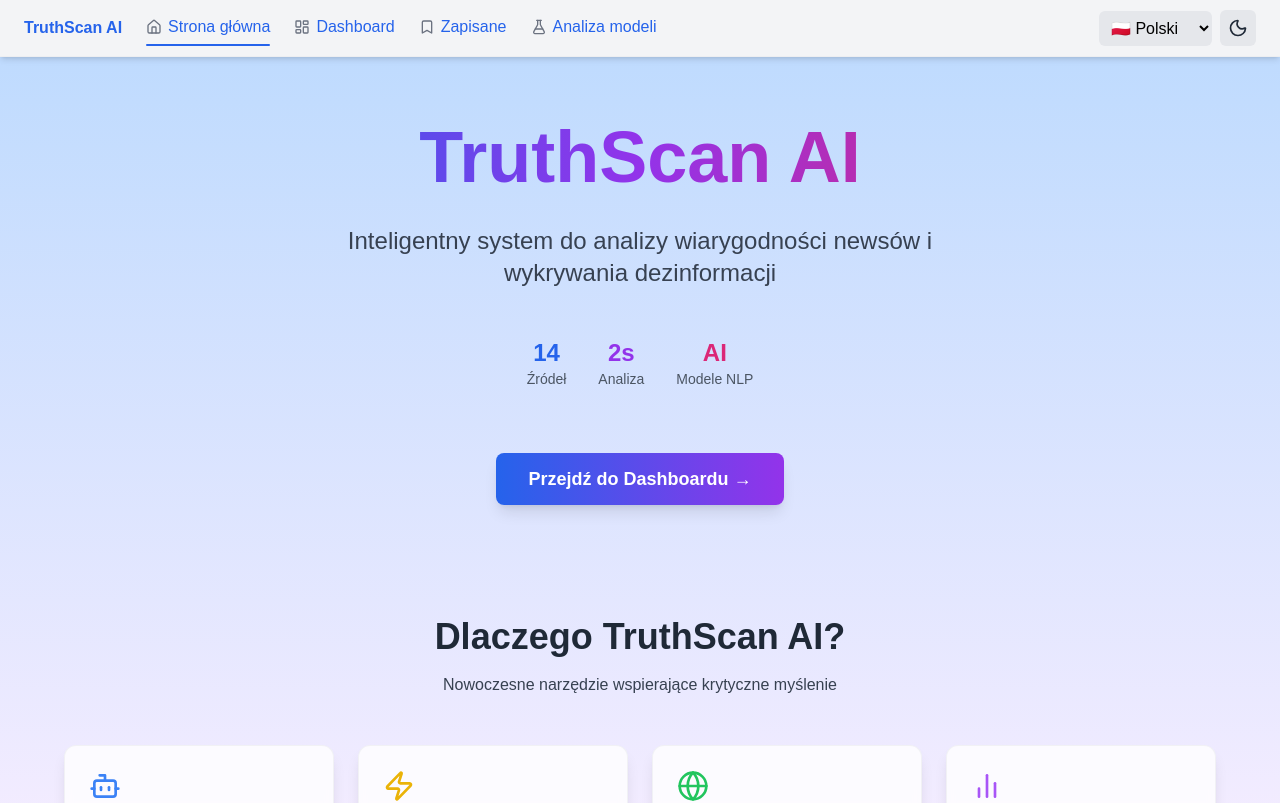
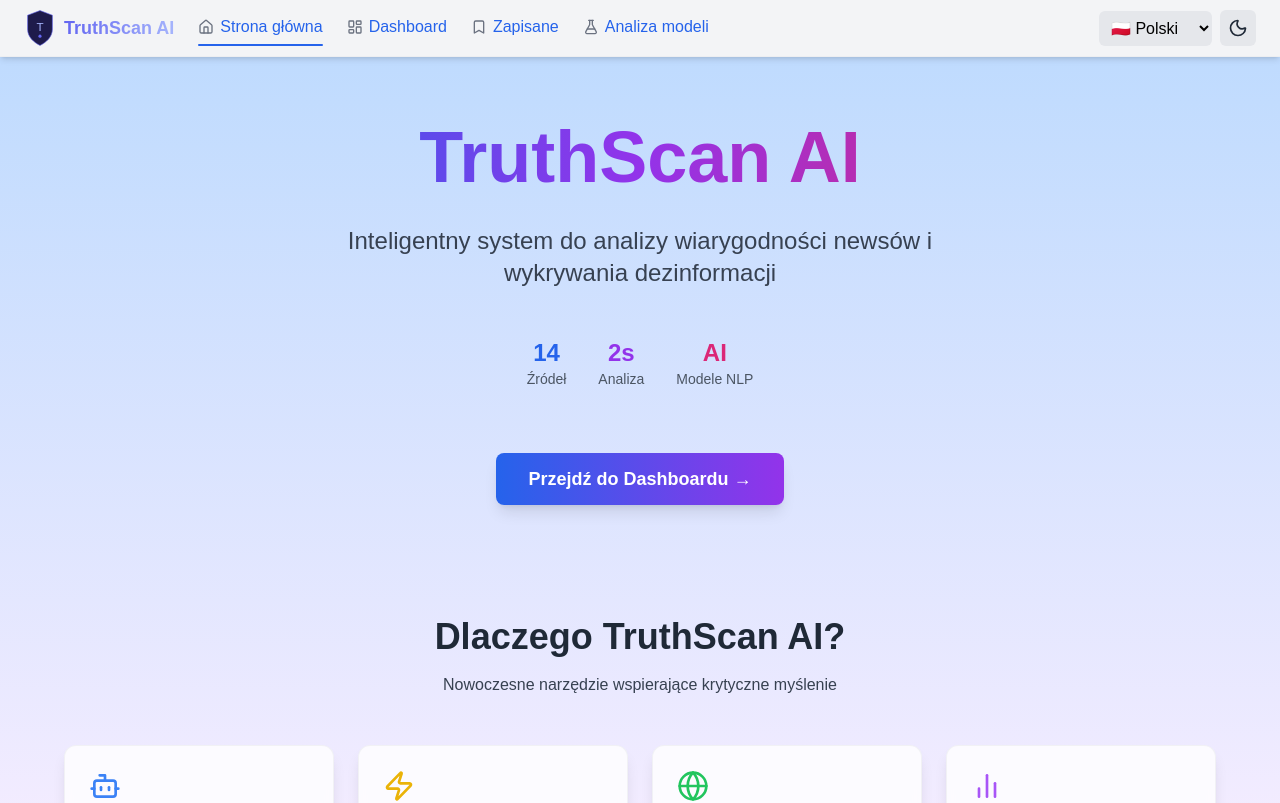
Before and after one commit to Bjornpool/TruthScan-AI-2.0, a Next.js app in the folder frontend/: page / in a window 1280 px wide. Shown: the top 803 px of the page. Built offline with nearby package versions, Linux system fonts and the light colour scheme; no server answers.

Commit message:
feat: logotyp SVG w NavBar (tarcza + gradient tekstu, mobile-responsive)

```diff
--- /dev/null
+++ b/frontend/components/Logo.tsx
@@ -0,0 +1,35 @@
+const shield = (
+  <svg width="32" height="38" viewBox="0 0 72 98" fill="none" xmlns="http://www.w3.org/2000/svg">
+    <path d="M36 4 L68 16 L68 52 C68 72 52 86 36 94 C20 86 4 72 4 52 L4 16 Z"
+          fill="#1e1b4b" stroke="#6366f1" strokeWidth="1.5"/>
+    <text x="36" y="58" fontFamily="sans-serif" fontSize="30" fontWeight="500"
+          fill="#a5b4fc" textAnchor="middle">T</text>
+    <circle cx="36" cy="70" r="4" fill="#6366f1"/>
+  </svg>
+);
+
+export default function Logo() {
+  return (
+    <div className="flex items-center select-none" aria-label="TruthScan AI" role="img">
+      {/* Mobile: tylko tarcza */}
+      <span className="flex items-center md:hidden">
+        {shield}
+      </span>
+
+      {/* Desktop: tarcza + tekst */}
+      <span className="hidden md:flex items-center gap-2">
+        {shield}
+        <span
+          className="font-bold text-lg"
+          style={{
+            background: "linear-gradient(to right, #6366f1, #a5b4fc)",
+            WebkitBackgroundClip: "text",
+            WebkitTextFillColor: "transparent",
+          }}
+        >
+          TruthScan AI
+        </span>
+      </span>
+    </div>
+  );
+}
--- a/frontend/components/NavBar.tsx
+++ b/frontend/components/NavBar.tsx
@@ -18,6 +18,7 @@ import { motion } from "framer-motion";
 import { Home, LayoutDashboard, Bookmark, FlaskConical } from "lucide-react";
 import LanguageSwitcher from "./LanguageSwitcher";
 import DarkModeToggle from "./DarkModeToggle";
+import Logo from "./Logo";
 
 type Lang = "pl" | "en" | "no";
 
@@ -48,13 +49,7 @@ export default function NavBar() {
       <div className="w-full flex justify-between items-center px-4 md:px-6 h-14">
 
         <div className="flex items-center gap-6">
-          <div
-            className="hidden sm:block text-base font-semibold text-blue-600 dark:text-blue-400 select-none cursor-default"
-            aria-label="TruthScan AI"
-            role="img"
-          >
-            TruthScan AI
-          </div>
+          <Logo />
 
           <div className="flex items-center gap-6 relative">
             {links.map(({ href, labelPl, labelEn, labelNo, Icon }) => {
```
